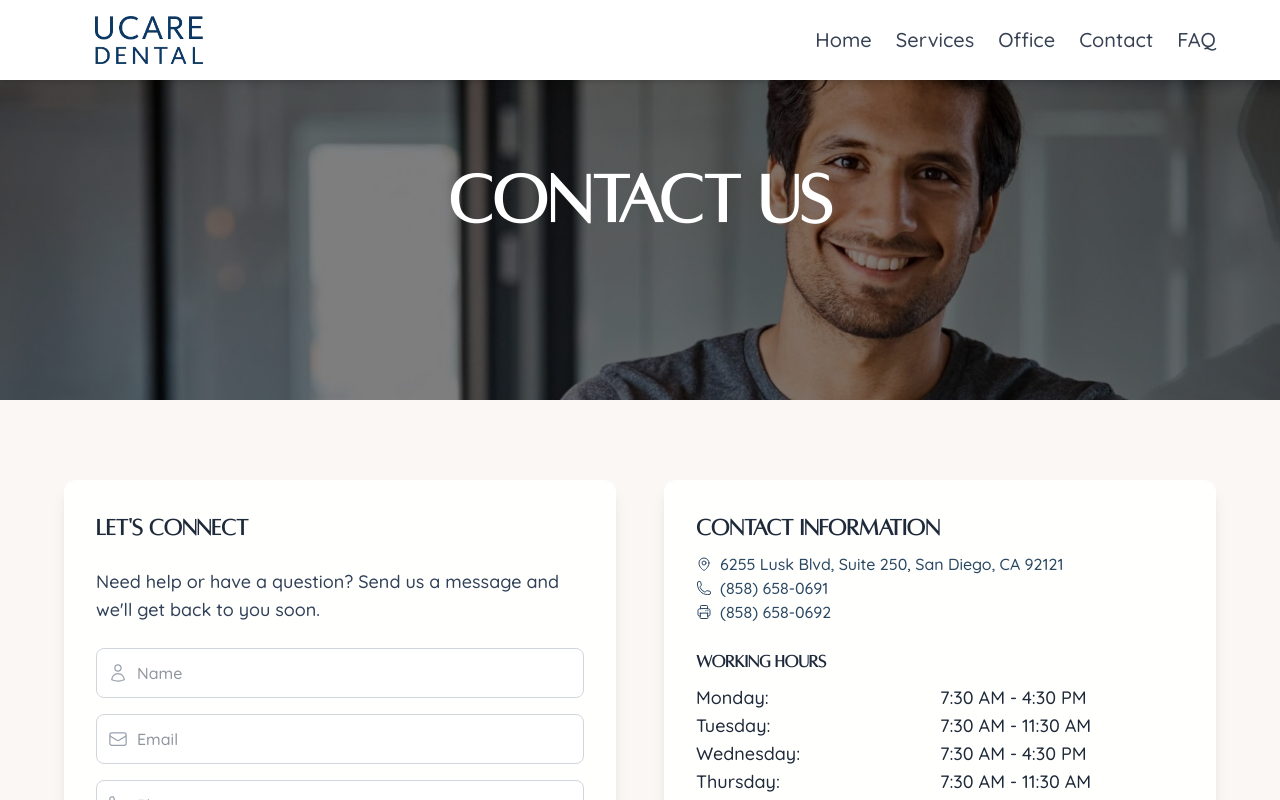
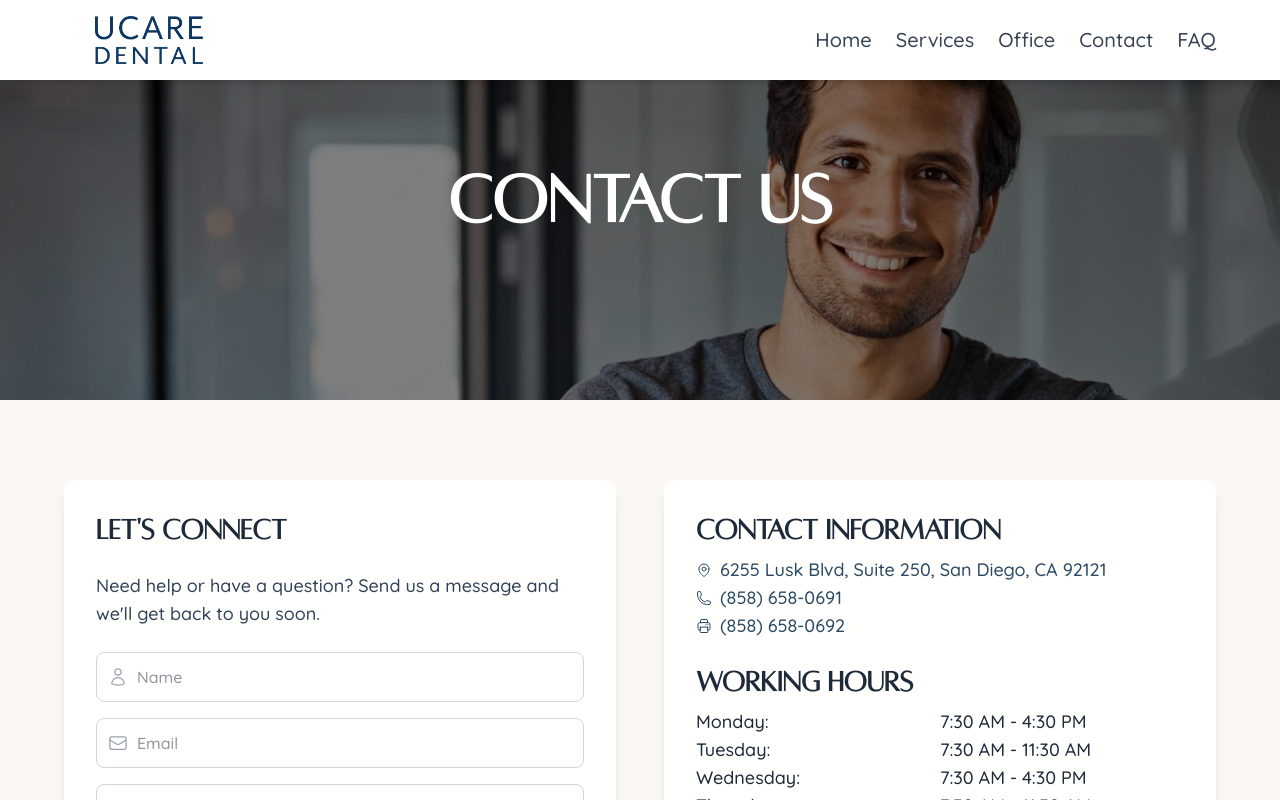
Before and after one commit to davidphan34/u-care-dental-site, a Next.js app: page /contact in a window 1280 px wide. Shown: the top 800 px of the page. Built offline with nearby package versions, Linux system fonts and the light colour scheme.

Commit message:
Font size changes

```diff
--- a/src/pages/contact.tsx
+++ b/src/pages/contact.tsx
@@ -59,7 +59,7 @@ export default function ContactPage() {
         <div className="max-w-6xl mx-auto grid md:grid-cols-2 gap-12">
           {/* Left - Form */}
           <div className="bg-white/90 backdrop-blur-md p-8 rounded-xl shadow-lg">
-            <h2 className="text-2xl font-semibold mb-6">Let&apos;s Connect</h2>
+            <h2 className="text-3xl font-semibold mb-6">Let&apos;s Connect</h2>
             <p className="text-lg text-slate-700 mb-6">
                 Need help or have a question? Send us a message and we&apos;ll get back to you soon.
             </p>
@@ -124,28 +124,28 @@ export default function ContactPage() {
           {/* Right - Info */}
           <div className="bg-white/90 backdrop-blur-md p-8 rounded-xl shadow-lg space-y-6 text-gray-800">
             <div>
-              <h3 className="text-2xl font-semibold mb-2">Contact Information</h3>
+              <h3 className="text-3xl font-semibold mb-2">Contact Information</h3>
               <a
                 href="https://maps.google.com/?q=6255+Lusk+Blvd+Suite+250,+San+Diego,+CA+92121"
                 target="_blank"
                 rel="noopener noreferrer"
-                className="flex items-center gap-2 text-ucare hover:underline mt-2"
+                className="flex items-center gap-2 text-ucare hover:underline mt-2 text-lg"
               >
                 <MapPinIcon className="h-4 w-4" />
                 6255 Lusk Blvd, Suite 250, San Diego, CA 92121
               </a>
 
-              <a href="tel:8586580691" className="flex items-center gap-2 text-ucare hover:underline">
+              <a href="tel:8586580691" className="flex items-center gap-2 text-ucare hover:underline text-lg">
                 <PhoneIcon className="h-4 w-4" />
                 (858) 658-0691
               </a>
-              <a className="flex items-center gap-2 text-ucare">
+              <a className="flex items-center gap-2 text-ucare text-lg">
                 <PrinterIcon className="h-4 w-4" />
                 (858) 658-0692
               </a>
             </div>
             <div>
-              <h3 className="text-lg font-semibold mb-2">Working Hours</h3>
+              <h3 className="text-3xl font-semibold mb-2">Working Hours</h3>
               <div className="grid grid-cols-2 text-lg">
                 <span>Monday:</span> <span>7:30 AM - 4:30 PM</span>
                 <span>Tuesday:</span> <span>7:30 AM - 11:30 AM</span>
```
